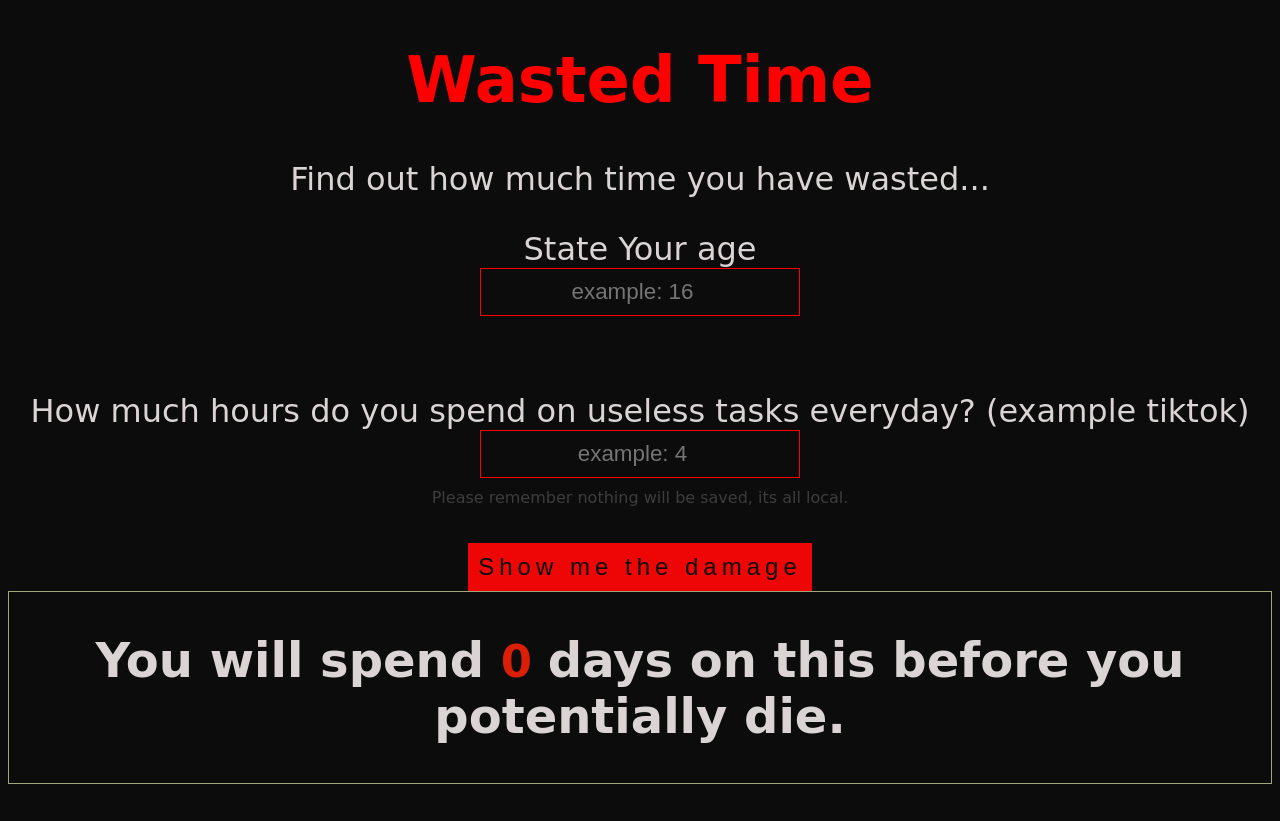
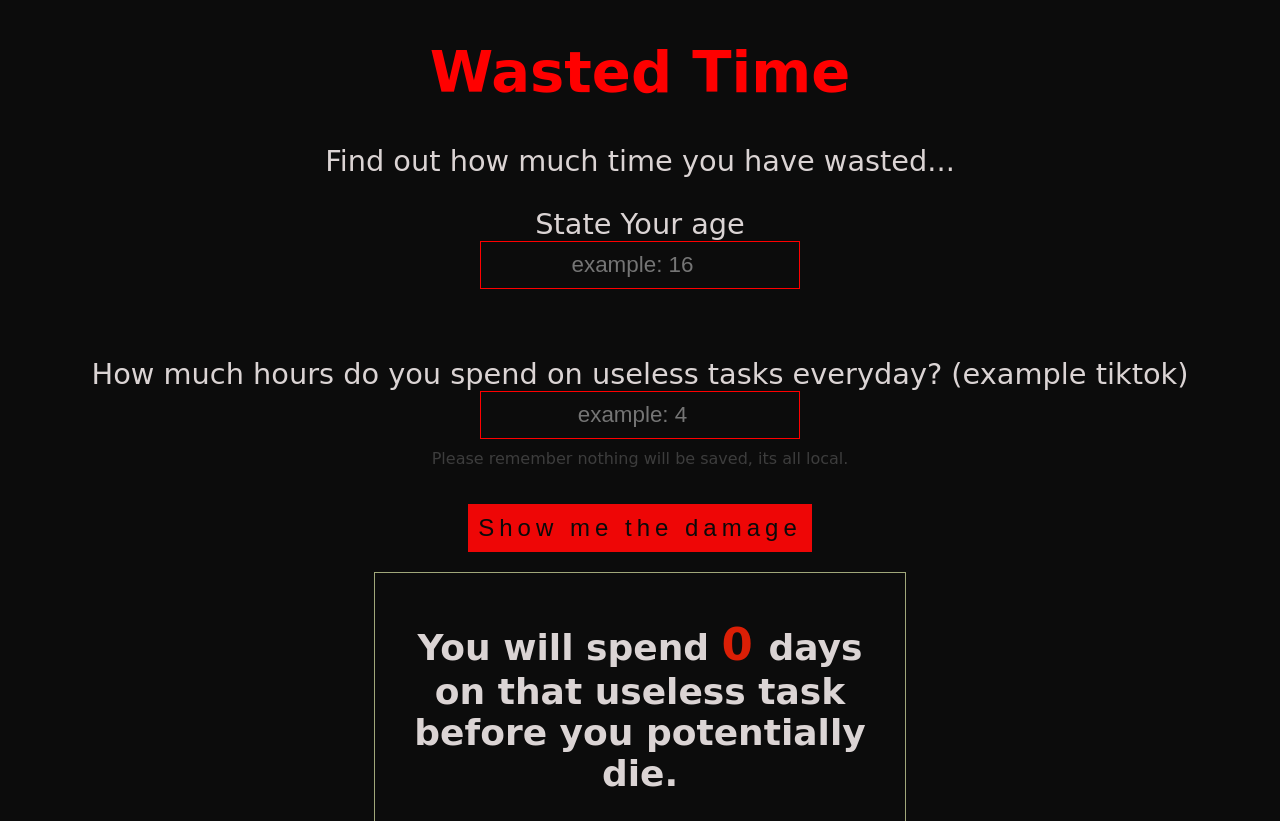
Before and after one commit to Saqlvation/wastedTime, a plain HTML site: page index.html in a window 1280 px wide. Both pictures are taken after a click on the button "Show me the damage". Shown: the top 821 px of the page. Before the commit the page ends 800 px from the top, so only its background shows below. Drawn offline with Linux system fonts and the light colour scheme; a web font is replaced by a local one.

Commit message:
made everythign less confusing styling changes

```diff
--- a/index.html
+++ b/index.html
@@ -15,7 +15,7 @@
             font-family: 'Rancho', cursive;
             background-color: #0c0c0c;
             color: #dbd4d4;
-            font-size: 2rem;
+            font-size: 1.8rem;
         }
 
         input {
@@ -45,6 +45,10 @@
 
         #results {
             border: 1px solid #a0a77a;
+            font-size: 1.5rem;
+            max-width: 500px;
+            margin: 20px auto;
+            padding: 15px;
         }
 
         #alert {
--- a/script.js
+++ b/script.js
@@ -38,13 +38,13 @@ calculateBtn.addEventListener("click", function() {
     let lifeYears = lifeDays / 365;
     lifeDays = Math.round(lifeDays);
     resultScreen.style.display = "block";
-    resultText.innerHTML  = "You will spend <span class='highlight'>" + lifeDays + " </span> days on this before you potentially die.";
+    resultText.innerHTML  = "You will spend <span class='highlight'>" + lifeDays + " </span> days on that useless task before you potentially die.";
     let factString = "";
     comparisons.sort(() => Math.random() - 0.5); // this shuffles the array to show different possibilities each time
     for(let i = 0; i < 3; i++){
         let times = Math.round(lifeHours / comparisons[i].hours);
             if(times >= 1){
-                factString = factString + "<p>you could have: <span class='comparasionText'>" + comparisons[i].label + " </span> <span class='comparasionHours'>" + times + " </span> times</p>";
+                factString = factString + "<p>that's enough time to : <span class='comparasionText'>" + comparisons[i].label + " </span> <span class='comparasionHours'>" + times + " </span> times</p>";
 
     }
 }
```
